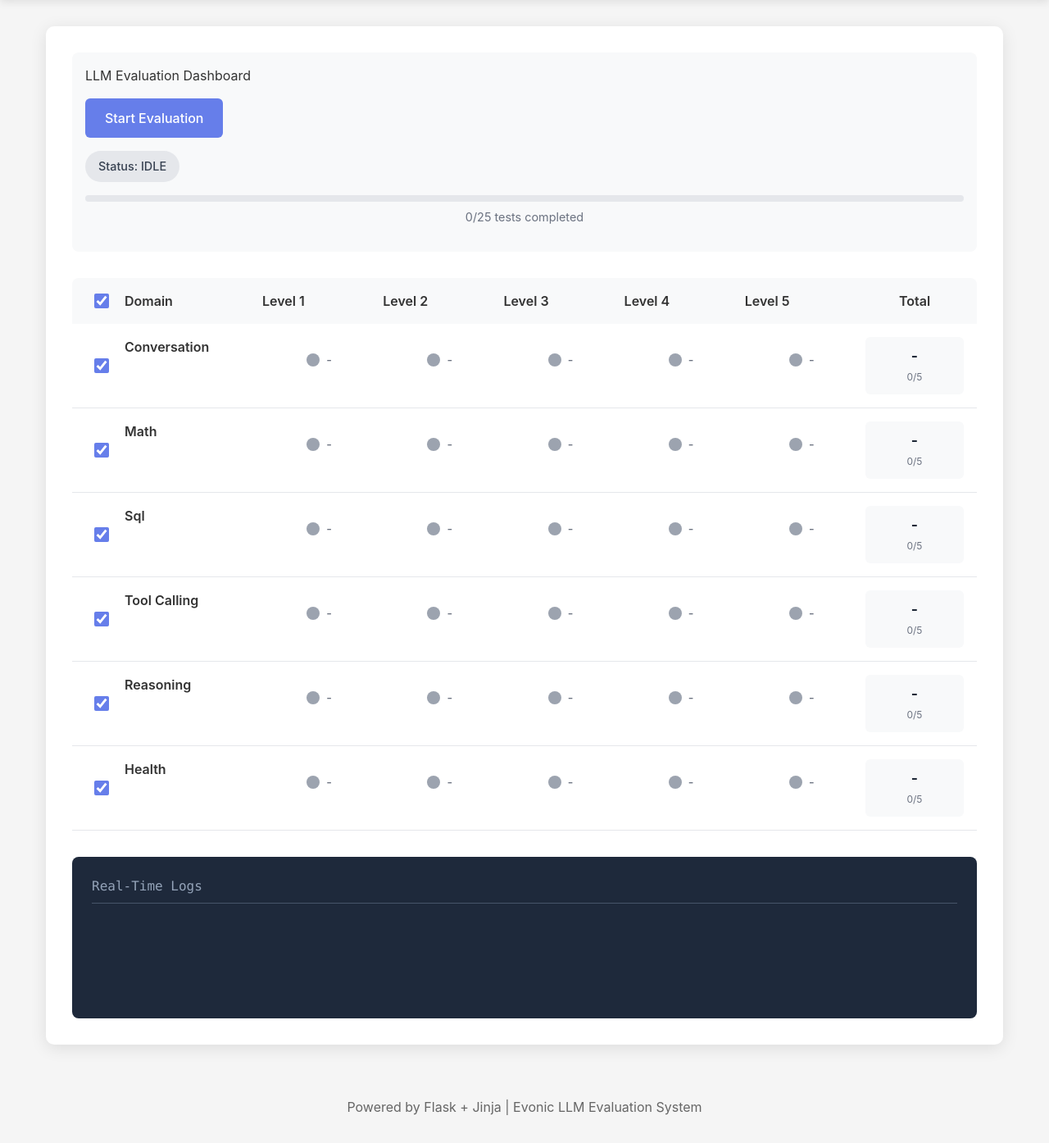
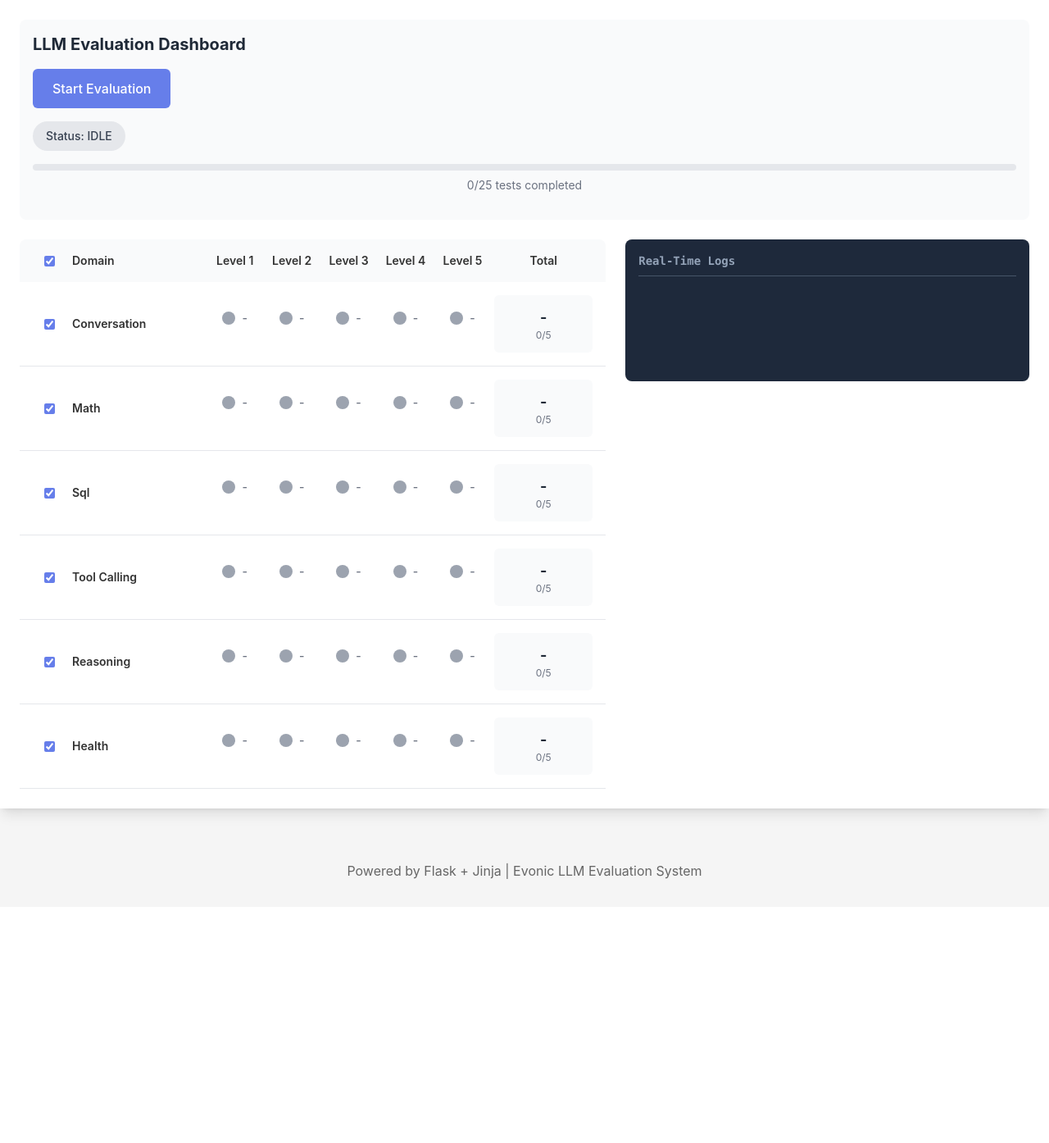
Before and after one commit to anvie/evonic-llm-eval, a Flask app: page / in a window 1280 px wide. Shown: the part 112-1506 px from the top of the page at 82% size. After the commit the page ends 1184 px from the top, so only its background shows below. Run offline with Flask 3, Linux system fonts and the light colour scheme; data that the repository does not hold is empty; some libraries are stand-ins or nearby versions.

Commit message:
fix(ui): revamp front page for better ui

```diff
--- a/static/style.css
+++ b/static/style.css
@@ -38,12 +38,6 @@ nav a:hover {
     background-color: rgba(255,255,255,0.2);
 }
 
-main {
-    max-width: 1200px;
-    margin: 2rem auto;
-    padding: 0 1rem;
-}
-
 footer {
     text-align: center;
     padding: 2rem;
@@ -51,32 +45,7 @@ footer {
     margin-top: 2rem;
 }
 
-/* Dashboard Styles */
-.dashboard {
-    background: white;
-    border-radius: 10px;
-    padding: 2rem;
-    box-shadow: 0 4px 20px rgba(0,0,0,0.1);
-}
-
-.controls {
-    margin-bottom: 2rem;
-    padding: 1rem;
-    background: #f8f9fa;
-    border-radius: 8px;
-}
-
-.controls h2 {
-    margin-bottom: 1rem;
-    color: #333;
-}
-
-.button-group {
-    display: flex;
-    gap: 1rem;
-    margin-bottom: 1rem;
-}
-
+/* Shared Button Styles (used across multiple pages) */
 .btn {
     padding: 0.75rem 1.5rem;
     border: none;
@@ -109,47 +78,79 @@ footer {
     cursor: not-allowed;
 }
 
-.status-indicator {
-    display: inline-block;
-    padding: 0.5rem 1rem;
-    border-radius: 20px;
-    font-size: 0.9rem;
-    font-weight: 500;
-}
-
-.status-running {
+/* Status classes (toggled by JS) */
+.status-indicator.status-running {
     background: #fef3c7;
     color: #92400e;
 }
 
-.status-completed {
+.status-indicator.status-completed {
     background: #d1fae5;
     color: #065f46;
 }
 
-.status-idle {
+.status-indicator.status-idle {
     background: #e5e7eb;
     color: #374151;
 }
 
-.status-interrupted {
+.status-indicator.status-interrupted {
     background: #fef3c7;
     color: #92400e;
 }
 
-.status-error {
+.status-indicator.status-error {
     background: #fee2e2;
     color: #991b1b;
 }
 
-/* Test Matrix */
+/* Cell status dots (toggled by JS) */
+.status-passed { background: #10b981; }
+.status-failed { background: #ef4444; }
+.status-running {
+    background: #f59e0b;
+    animation: pulse 1.5s infinite;
+}
+.status-pending { background: #9ca3af; }
+.status-skipped { background: #d1d5db; }
+.status-partial {
+    background: #f59e0b;
+    opacity: 0.8;
+}
+
+@keyframes pulse {
+    0%, 100% { opacity: 1; }
+    50% { opacity: 0.5; }
+}
+
+/* Dashboard shared styles (used by history_detail.html) */
+.dashboard {
+    background: white;
+    border-radius: 10px;
+    padding: 2rem;
+    box-shadow: 0 4px 20px rgba(0,0,0,0.1);
+}
+
+.controls {
+    margin-bottom: 2rem;
+    padding: 1rem;
+    background: #f8f9fa;
+    border-radius: 8px;
+}
+
+.controls h2 {
+    margin-bottom: 1rem;
+    color: #333;
+}
+
+/* Test Matrix shared styles (used by history_detail.html) */
 .test-matrix {
     margin-top: 2rem;
 }
 
 .matrix-header {
     display: grid;
-    grid-template-columns: 40px 160px repeat(5, 1fr) 120px;
+    grid-template-columns: 160px repeat(5, 1fr) 120px;
     gap: 0.5rem;
     padding: 1rem;
     background: #f8f9fa;
@@ -159,7 +160,7 @@ footer {
 
 .matrix-row {
     display: grid;
-    grid-template-columns: 40px 160px repeat(5, 1fr) 120px;
+    grid-template-columns: 160px repeat(5, 1fr) 120px;
     gap: 0.5rem;
     padding: 1rem;
     border-bottom: 1px solid #e5e7eb;
@@ -272,31 +237,39 @@ footer {
     margin-top: 0.15rem;
 }
 
-/* Progress Bar */
-.progress-container {
-    margin: 1rem 0;
+.clickable-cell {
+    cursor: pointer;
+    transition: transform 0.1s, box-shadow 0.1s;
 }
 
-.progress-bar {
-    width: 100%;
-    height: 8px;
-    background: #e5e7eb;
-    border-radius: 4px;
-    overflow: hidden;
+.clickable-cell:hover {
+    transform: scale(1.05);
+    box-shadow: 0 2px 8px rgba(0, 0, 0, 0.15);
 }
 
-.progress-fill {
-    height: 100%;
-    background: linear-gradient(90deg, #667eea, #764ba2);
-    transition: width 0.3s;
-    border-radius: 4px;
+/* Log Container (used by history_detail.html) */
+.log-container {
+    margin-top: 2rem;
+    background: #1e293b;
+    color: #e2e8f0;
+    padding: 1.5rem;
+    border-radius: 8px;
+    font-family: 'Menlo', 'Monaco', 'Consolas', monospace;
 }
 
-.progress-text {
-    text-align: center;
-    color: #6b7280;
-    font-size: 0.9rem;
-    margin-top: 0.5rem;
+.log-container h3 {
+    margin-bottom: 1rem;
+    border-bottom: 1px solid #475569;
+    padding-bottom: 0.5rem;
+    color: #94a3b8;
+}
+
+.log-content {
+    min-height: 100px;
+    max-height: 500px;
+    overflow-y: auto;
+    font-size: 0.8rem;
+    line-height: 1.6;
 }
 
 /* History Page */
@@ -336,31 +309,7 @@ footer {
 .score-medium { background: #fef3c7; color: #92400e; }
 .score-low { background: #fee2e2; color: #dc2626; }
 
-/* Log Container */
-.log-container {
-    margin-top: 2rem;
-    background: #1e293b;
-    color: #e2e8f0;
-    padding: 1.5rem;
-    border-radius: 8px;
-    font-family: 'Menlo', 'Monaco', 'Consolas', monospace;
-}
-
-.log-container h3 {
-    margin-bottom: 1rem;
-    border-bottom: 1px solid #475569;
-    padding-bottom: 0.5rem;
-    color: #94a3b8;
-}
-
-.log-content {
-    min-height: 100px;
-    max-height: 500px;
-    overflow-y: auto;
-    font-size: 0.8rem;
-    line-height: 1.6;
-}
-
+/* Log entry styles (generated by JS) */
 .log-entry {
     padding: 0.25rem 0;
     border-bottom: 1px solid #334155;
--- a/templates/base.html
+++ b/templates/base.html
@@ -17,7 +17,7 @@
         </nav>
     </header>
 
-    <main>
+    <main class="max-w-[1600px] mx-auto">
         {% block content %}{% endblock %}
     </main>
 
--- a/templates/index.html
+++ b/templates/index.html
@@ -1,11 +1,12 @@
 {% extends "base.html" %}
 
 {% block content %}
-<div class="dashboard">
-    <div class="controls">
-        <h2>LLM Evaluation Dashboard</h2>
-
-        <div class="button-group">
+<div class="bg-white p-6 shadow-lg">
+    <!-- Controls -->
+    <div class="mb-6 p-4 bg-gray-50 rounded-lg">
+        <h2 class="mb-4 text-gray-800 text-xl font-bold">LLM Evaluation Dashboard</h2>
+
+        <div class="flex flex-col md:flex-row gap-3 mb-4">
             <button id="toggle-btn" class="btn {{ 'btn-danger' if status.status == 'running' else 'btn-primary' }}"
                     onclick="toggleEvaluation()">
                 {{ 'Stop Evaluation' if status.status == 'running' else 'Start Evaluation' }}
@@ -13,86 +14,109 @@
             <button id="clear-btn" class="btn btn-secondary" onclick="clearState()" style="display: none;">
                 Clear
             </button>
-
-        </div>
-
-        <div class="status-indicator status-{{ status.status }}" id="status-indicator">
+        </div>
+
+        <div class="inline-block px-4 py-2 rounded-full text-sm font-medium status-indicator status-{{ status.status }}" id="status-indicator">
             Status: <span id="status-text">{{ status.status|upper }}</span>
         </div>
 
         {% if status.run_id %}
-        <div style="margin-top: 0.5rem; color: #666; font-size: 0.9rem;">
-            <span style="margin-right: 1.5rem;">Run ID: <code style="background: #f3f4f6; padding: 0.1rem 0.4rem; border-radius: 4px;">{{ status.run_id[:8] }}</code></span>
+        <div class="mt-2 text-gray-500 text-sm">
+            <span class="mr-6">Run ID: <code id="run-id-code" class="bg-gray-100 px-1.5 py-0.5 rounded">{{ status.run_id[:8] }}</code></span>
             {% if status.run_info and status.run_info.model_name %}
-            <span id="server-model-display">Model: <strong style="color: #667eea;">{{ status.run_info.model_name }}</strong></span>
+            <span id="server-model-display">Model: <strong class="text-indigo-500">{{ status.run_info.model_name }}</strong></span>
             {% endif %}
         </div>
         {% endif %}
 
-        <div id="model-display" style="margin-top: 0.5rem; color: #666; font-size: 0.9rem; display: none;">
-            Model: <strong id="model-name-text" style="color: #667eea;"></strong>
-        </div>
-
-        <div class="progress-container">
-            <div class="progress-bar">
-                <div class="progress-fill" id="progress-fill" style="width: 0%"></div>
-            </div>
-            <div class="progress-text" id="progress-text">0/25 tests completed</div>
-        </div>
-    </div>
-
-    <div class="test-matrix">
-        <div class="matrix-header">
-            <div class="select-col"><input type="checkbox" id="select-all" checked onclick="toggleAllDomains(this.checked)" title="Select/Deselect All"></div>
-            <div>Domain</div>
-            <div>Level 1</div>
-            <div>Level 2</div>
-            <div>Level 3</div>
-            <div>Level 4</div>
-            <div>Level 5</div>
-            <div class="font-semibold text-center">Total</div>
+        <div id="model-display" class="mt-2 text-gray-500 text-sm hidden">
+            Model: <strong id="model-name-text" class="text-indigo-500"></strong>
+        </div>
+
+        <div class="my-4">
+            <div class="w-full h-2 bg-gray-200 rounded overflow-hidden">
+                <div class="h-full bg-gradient-to-r from-indigo-500 to-purple-600 transition-all duration-300 rounded" id="progress-fill" style="width: 0%"></div>
+            </div>
+            <div class="text-center text-gray-500 text-sm mt-2" id="progress-text">0/25 tests completed</div>
+        </div>
+    </div>
+
+    <!-- Side-by-side: Matrix (left) + Logs (right) -->
+    <div class="flex flex-col lg:flex-row gap-6 mt-6">
+        <!-- LEFT: Matrix + Summary -->
+        <div class="flex-1 min-w-0">
+            <!-- Matrix Header (desktop only) -->
+            <div class="hidden md:grid md:grid-cols-[40px_160px_repeat(5,1fr)_120px] gap-2 p-4 bg-gray-50 font-semibold rounded-t-lg text-sm">
+                <div class="flex items-center justify-center"><input type="checkbox" id="select-all" checked onclick="toggleAllDomains(this.checked)" title="Select/Deselect All"></div>
+                <div class="flex items-center">Domain</div>
+                <div class="text-center">Level 1</div>
+                <div class="text-center">Level 2</div>
+                <div class="text-center">Level 3</div>
+                <div class="text-center">Level 4</div>
+                <div class="text-center">Level 5</div>
+                <div class="text-center">Total</div>
             </div>
 
             {% for domain in domains %}
-        <div class="matrix-row" id="row-{{ domain }}">
-            <div class="select-col"><input type="checkbox" class="domain-checkbox" data-domain="{{ domain }}" checked onclick="updateSelectAllState()"></div>
-            <div style="font-weight: 600; text-transform: capitalize;">{{ domain.replace('_', ' ') }}</div>
+            <!-- Matrix Row: card on mobile, grid row on desktop -->
+            <div class="grid grid-cols-5 gap-1 p-3 mb-3 border border-gray-200 rounded-lg bg-white
+                        md:grid-cols-[40px_160px_repeat(5,1fr)_120px] md:gap-2 md:p-4 md:mb-0 md:border-x-0 md:border-t-0 md:border-b md:border-gray-200 md:rounded-none md:bg-transparent md:hover:bg-gray-50 transition-colors"
+                 id="row-{{ domain }}">
+                <!-- Checkbox + Domain name (mobile: full-width header row) -->
+                <div class="col-span-5 flex items-center gap-2 mb-2 md:col-span-1 md:mb-0 md:justify-center">
+                    <input type="checkbox" class="domain-checkbox" data-domain="{{ domain }}" checked onclick="updateSelectAllState()">
+                    <span class="font-semibold capitalize text-sm md:hidden">{{ domain.replace('_', ' ') }}</span>
+                </div>
+                <!-- Domain name (desktop only) -->
+                <div class="hidden md:flex md:items-center font-semibold capitalize text-sm">{{ domain.replace('_', ' ') }}</div>
+
+                <!-- Level cells (5 columns on both mobile and desktop) -->
                 {% for level in range(1, 6) %}
-            <div class="matrix-cell clickable-cell" id="cell-{{ domain }}-{{ level }}" onclick="showCellDetail('{{ domain }}', {{ level }})">
-                <div class="cell-main">
-                    <div class="cell-status status-pending"></div>
-                    <span class="cell-score">-</span>
-                </div>
-                <div class="cell-duration" id="duration-{{ domain }}-{{ level }}"></div>
+                <div class="flex flex-col items-center justify-center min-h-[50px] md:min-h-[70px] p-1 md:p-2 rounded-md font-medium cursor-pointer hover:bg-gray-100 transition-colors"
+                     id="cell-{{ domain }}-{{ level }}" onclick="showCellDetail('{{ domain }}', {{ level }})">
+                    <span class="text-[0.6rem] font-semibold text-gray-400 uppercase md:hidden">L{{ level }}</span>
+                    <div class="flex items-center justify-center gap-1 md:gap-2">
+                        <div class="status-dot w-3 h-3 md:w-4 md:h-4 rounded-full shrink-0 status-pending"></div>
+                        <span class="cell-score text-xs md:text-sm text-gray-500">-</span>
+                    </div>
+                    <div class="text-[0.6rem] md:text-[0.7rem] text-gray-500 mt-0.5 min-h-[1em]" id="duration-{{ domain }}-{{ level }}"></div>
                 </div>
                 {% endfor %}
-            <div class="domain-total" id="total-{{ domain }}">
-                <div class="domain-total-score" id="total-score-{{ domain }}">-</div>
-                <span class="domain-total-passed" id="total-passed-{{ domain }}">0/5</span>
-                <div class="domain-total-duration" id="total-duration-{{ domain }}"></div>
+
+                <!-- Domain total (mobile: full-width footer, desktop: column) -->
+                <div class="col-span-5 flex flex-row items-center justify-center gap-3 p-2 bg-gray-50 rounded-md mt-1
+                            md:col-span-1 md:flex-col md:gap-0 md:mt-0 md:min-h-[60px]"
+                     id="total-{{ domain }}">
+                    <div class="text-base md:text-lg font-bold text-gray-800" id="total-score-{{ domain }}">-</div>
+                    <span class="text-xs text-gray-500" id="total-passed-{{ domain }}">0/5</span>
+                    <div class="text-[0.7rem] text-gray-400" id="total-duration-{{ domain }}"></div>
                 </div>
             </div>
             {% endfor %}
-    </div>
 
             {% if status.run_info and status.run_info.summary and status.status == 'completed' %}
-    <div id="summary-box" style="margin-top: 2rem; padding: 1.5rem; background: #f0f9ff; border-radius: 8px; border-left: 4px solid #0369a1;">
-        <h3>Summary</h3>
-        <p style="color: #1e40af; font-style: italic;">"{{ status.run_info.summary }}"</p>
-        <div style="margin-top: 0.5rem; color: #666;">
+            <div id="summary-box" class="mt-6 p-5 bg-sky-50 rounded-lg border-l-4 border-sky-700">
+                <h3 class="font-semibold mb-2">Summary</h3>
+                <p class="text-blue-800 italic">"{{ status.run_info.summary }}"</p>
+                <div class="mt-2 text-gray-500">
                     Overall Score: <strong>{{ "%.2f"|format(status.run_info.overall_score * 100) }}%</strong>
                 </div>
             </div>
             {% elif status.run_info and status.status == 'interrupted' %}
-    <div id="interrupted-box" style="margin-top: 2rem; padding: 1.5rem; background: #fff7ed; border-radius: 8px; border-left: 4px solid #f59e0b;">
-        <h3 style="color: #92400e;">Evaluation Interrupted</h3>
-        <p style="color: #78350f;">The evaluation was stopped before completion. Partial results are shown in the matrix above.</p>
+            <div id="interrupted-box" class="mt-6 p-5 bg-orange-50 rounded-lg border-l-4 border-amber-500">
+                <h3 class="font-semibold text-amber-800 mb-2">Evaluation Interrupted</h3>
+                <p class="text-amber-900">The evaluation was stopped before completion. Partial results are shown in the matrix above.</p>
             </div>
             {% endif %}
-
-    <div class="log-container">
-        <h3>Real-Time Logs</h3>
-        <div id="log-box" class="log-content"></div>
+        </div>
+
+        <!-- RIGHT: Logs sidebar -->
+        <div class="w-full lg:w-[40%] lg:shrink-0">
+            <div class="lg:sticky lg:top-4 bg-slate-800 text-slate-200 p-4 rounded-lg font-mono">
+                <h3 class="mb-3 pb-2 border-b border-slate-600 text-slate-400 text-sm font-semibold">Real-Time Logs</h3>
+                <div id="log-box" class="log-content min-h-[100px] max-h-[400px] lg:max-h-[calc(100vh-8rem)] overflow-y-auto text-xs leading-relaxed"></div>
+            </div>
+        </div>
     </div>
 </div>
 
@@ -192,9 +216,9 @@ function updateRowState(domain, enabled) {
     const row = document.getElementById(`row-${domain}`);
     if (row) {
         if (enabled) {
-            row.classList.remove('disabled');
+            row.classList.remove('opacity-50', 'pointer-events-none');
         } else {
-            row.classList.add('disabled');
+            row.classList.add('opacity-50', 'pointer-events-none');
         }
     }
 }
@@ -227,8 +251,8 @@ function clearMatrixState() {
         for (let level = 1; level <= 5; level++) {
             const cell = document.getElementById(`cell-${domain}-${level}`);
             if (cell) {
-                const statusEl = cell.querySelector('.cell-status');
-                if (statusEl) statusEl.className = 'cell-status status-pending';
+                const statusEl = cell.querySelector('.status-dot');
+                if (statusEl) statusEl.className = 'status-dot w-3 h-3 md:w-4 md:h-4 rounded-full shrink-0 status-pending';
 
                 const scoreEl = cell.querySelector('.cell-score');
                 if (scoreEl) scoreEl.textContent = '-';
@@ -305,12 +329,12 @@ function loadSavedState() {
                 const serverModelDisplay = document.getElementById('server-model-display');
                 if (serverModelDisplay) serverModelDisplay.style.display = 'none';
 
-                document.getElementById('model-display').style.display = 'block';
+                document.getElementById('model-display').classList.remove('hidden');
                 document.getElementById('model-name-text').textContent = state.model_name;
             }
             if (state.run_id) {
                 // Show run ID
-                const runIdEl = document.querySelector('.controls code');
+                const runIdEl = document.querySelector('#run-id-code');
                 if (runIdEl) {
                     runIdEl.textContent = state.run_id.substring(0, 8);
                 }
@@ -395,8 +419,8 @@ function updateStatusIndicator(status) {
     const indicator = document.getElementById('status-indicator');
     const text = document.getElementById('status-text');
 
-    // Remove all status classes
-    indicator.className = 'status-indicator';
+    // Remove all status classes, preserve Tailwind base classes
+    indicator.className = 'inline-block px-4 py-2 rounded-full text-sm font-medium status-indicator';
 
     // Add new status class and text
     indicator.classList.add('status-' + status);
@@ -450,7 +474,7 @@ function updateStatus() {
             const modelDisplay = document.getElementById('model-display');
             const modelNameText = document.getElementById('model-name-text');
             modelNameText.textContent = data.model_name;
-            modelDisplay.style.display = 'block';
+            modelDisplay.classList.remove('hidden');
         }
 
         // Save state for persistence
@@ -505,8 +529,8 @@ function updateMatrix(matrix) {
                 testResultsData[domain][level] = data;
 
                 // Update status indicator
-                const statusEl = cell.querySelector('.cell-status');
-                statusEl.className = 'cell-status status-' + data.status;
+                const statusEl = cell.querySelector('.status-dot');
+                statusEl.className = 'status-dot w-3 h-3 md:w-4 md:h-4 rounded-full shrink-0 status-' + data.status;
 
                 // Update score
                 const scoreEl = cell.querySelector('.cell-score');
@@ -1194,42 +1218,10 @@ document.addEventListener('keydown', function(event) {
 </script>
 
 <style>
-/* Domain selection checkboxes */
-.select-col {
-    display: flex;
-    align-items: center;
-    justify-content: center;
-    min-width: 40px;
-    max-width: 40px;
-}
-
-.select-col input[type="checkbox"] {
-    width: 18px;
-    height: 18px;
-    cursor: pointer;
+/* Checkbox accent color */
+input[type="checkbox"] {
     accent-color: #667eea;
 }
-
-.matrix-row.disabled {
-    opacity: 0.5;
-}
-
-.matrix-row.disabled .clickable-cell {
-    pointer-events: none;
-}
-
-/* Clickable cells */
-.clickable-cell {
-    cursor: pointer;
-    transition: transform 0.1s, box-shadow 0.1s;
-}
-
-.clickable-cell:hover {
-    transform: scale(1.05);
-    box-shadow: 0 2px 8px rgba(0, 0, 0, 0.15);
-}
-
-/* cell-duration styles are in style.css */
 
 /* Modal styles */
 .modal {
```
Also changed, not shown: other parts of static/style.css (+7 -48 lines). Lines whose indentation alone changed are shown as unchanged.
